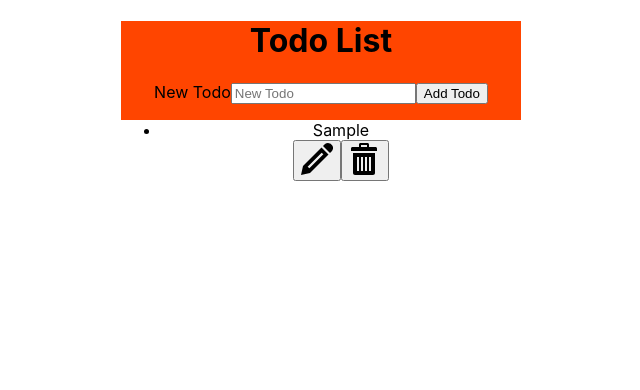
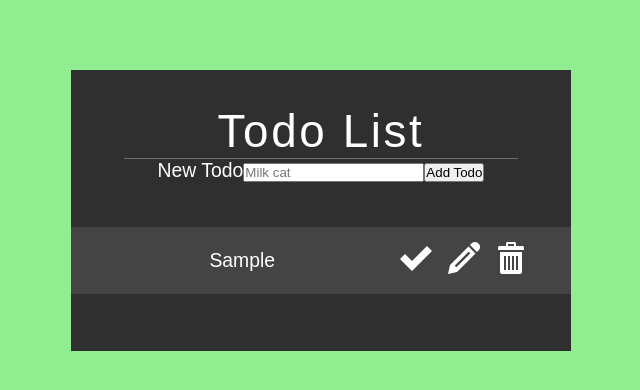
Before and after one commit to GregoryMoskalev/todo-list, a React (Create React App) app: page / in a window 1280 px wide. Both pictures are taken after typing "Sample" into the empty fields and a click on the button "Add Todo". Shown: the top 390 px of the page, without its empty margins (319-959 px from the left). Built offline with nearby package versions, Linux system fonts and the light colour scheme.

Commit message:
some style

```diff
--- a/src/NewTodoForm.js
+++ b/src/NewTodoForm.js
@@ -33,7 +33,8 @@ export class NewTodoForm extends Component {
 					id="newTodo"
 					value={this.state.content}
 					onChange={this.handleChange}
-					placeholder="New Todo"
+					placeholder="Milk cat"
+					autoFocus
 				/>
 				<button className="todo-form__btn">Add Todo</button>
 			</form>
--- a/src/Todo.css
+++ b/src/Todo.css
@@ -1,3 +1,34 @@
 .completed {
 	text-decoration: line-through;
 }
+.todo {
+	display: flex;
+	margin: 0 -3rem 4px;
+	padding: 0.4rem 2rem;
+	justify-content: space-between;
+	background: rgba(255, 255, 255, 0.1);
+}
+.todo__buttons {
+	flex-shrink: 0;
+	padding-left: 0.8rem;
+}
+
+.todo__btn {
+	border: none;
+	font-size: 1.1rem;
+	margin: 0.45rem;
+	background: none;
+	cursor: pointer;
+}
+.todo__btn-white {
+	fill: #fff;
+}
+.todo__btn-green {
+	fill: #39ff14;
+}
+.todo__list-item {
+	width: 100%;
+	cursor: pointer;
+	font-size: 1.1rem;
+	align-self: center;
+}
--- a/src/Todo.js
+++ b/src/Todo.js
@@ -48,34 +48,47 @@ export class Todo extends Component {
 		let result;
 		if (this.state.isEditing) {
 			result = (
-				<li>
+				<div className="todo" key={this.props.id}>
+					<li className="todo__list-item">
 						<form onSubmit={this.handleUpdate}>
-						<label htmlFor="editTodo">Edit Todo</label>
+							<label htmlFor="editTodo">Edit</label>
 							<input
 								id="editTodo"
 								name="content"
 								type="text"
 								value={this.state.content}
 								onChange={this.handleChange}
+								className="todo__list-item__input"
 							/>
-						<button>
+							<button className="todo__btn todo__btn-white">
 								<FloppyDisk />
 							</button>
 						</form>
 					</li>
+				</div>
 			);
 		} else {
 			result = (
 				<div className="todo" key={this.props.id}>
 					<li onClick={this.handleCompletion} className="todo__list-item">
-						{this.props.content} {this.props.completed && <Checkmark />}
+						{this.props.content}
 					</li>
-					<button className="todo__btn" onClick={this.handleEdit}>
+					<div className="todo__buttons">
+						<button
+							className={`todo__btn todo__btn-${this.props.completed
+								? 'green'
+								: 'white'}`}
+							onClick={this.handleCompletion}
+						>
+							<Checkmark />
+						</button>
+						<button className="todo__btn todo__btn-white" onClick={this.handleEdit}>
 							<Pencil />
 						</button>
-					<button className="todo__btn" onClick={this.handleRemove}>
+						<button className="todo__btn todo__btn-white" onClick={this.handleRemove}>
 							<Bin />
 						</button>
+					</div>
 				</div>
 			);
 		}
--- a/src/TodoList.css
+++ b/src/TodoList.css
@@ -1,9 +1,19 @@
 .todo-list {
-	background-color: orangered;
-	max-width: 400px;
-	margin: auto;
+	margin: 4rem auto;
+	padding: 2rem 3rem 3rem;
+	max-width: 500px;
+	background: #2f2f2f;
+	color: #fff;
 }
 
 .todo-list__list {
-	background-color: #fff;
+	margin-top: 2.6rem;
+	list-style: none;
 }
+
+.todo-list__header {
+	font-weight: normal;
+	font-size: 2.6rem;
+	letter-spacing: 0.15rem;
+	border-bottom: 1px solid rgba(255, 255, 255, 0.3);
+}
--- a/src/index.css
+++ b/src/index.css
@@ -1,13 +1,11 @@
+* {
+	margin: 0;
+	padding: 0;
+	box-sizing: border-box;
+}
+html,
 body {
-  margin: 0;
-  font-family: -apple-system, BlinkMacSystemFont, 'Segoe UI', 'Roboto', 'Oxygen',
-    'Ubuntu', 'Cantarell', 'Fira Sans', 'Droid Sans', 'Helvetica Neue',
-    sans-serif;
-  -webkit-font-smoothing: antialiased;
-  -moz-osx-font-smoothing: grayscale;
+	background: lightgreen;
+	font-size: 1.1rem;
+	font-family: "Quicksand", sans-serif;
 }
-
-code {
-  font-family: source-code-pro, Menlo, Monaco, Consolas, 'Courier New',
-    monospace;
-}
```
Also changed, not shown: src/logo.svg (deleted). Lines whose indentation alone changed are shown as unchanged.
